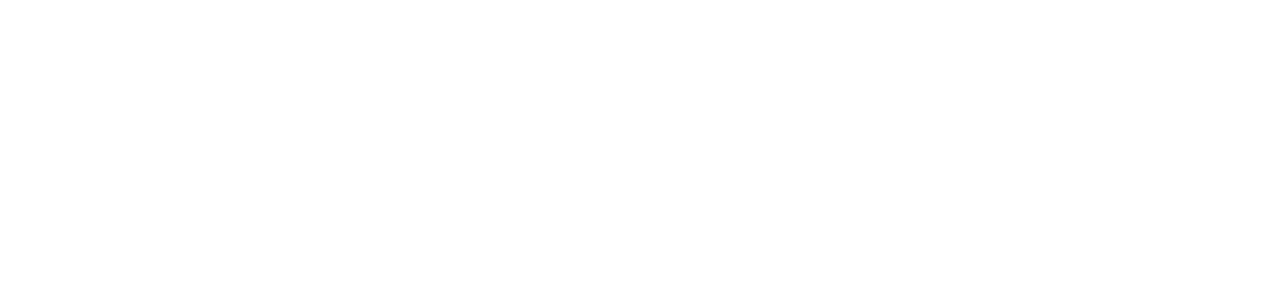
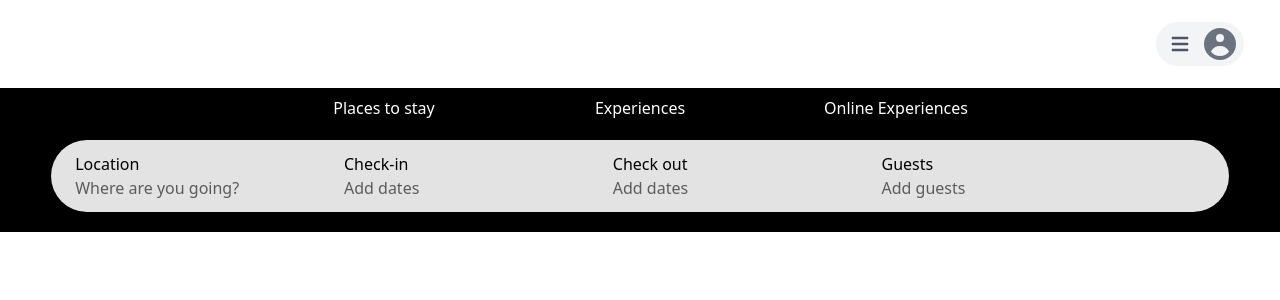
Before and after one commit to astrokachi/airbnb-clone, a Next.js app: page / in a window 1280 px wide. Shown: the top 300 px of the page. Built offline with nearby package versions, Linux system fonts and the light colour scheme.

Commit message:
navbar update 1.0

```diff
--- /dev/null
+++ b/components/Banner.js
@@ -0,0 +1,12 @@
+import React from 'react'
+import Image from 'next/image'
+
+function Banner() {
+  return (
+    <div className="">
+
+    </div>
+  )
+}
+
+export default Banner
--- a/components/Navbar.js
+++ b/components/Navbar.js
@@ -1,13 +1,88 @@
-import React from 'react'
+import React, { useEffect, useState } from 'react'
+import Image from 'next/image'
+import {
+  SearchIcon,
+  MenuIcon,
+  GlobeAltIcon,
+  UserCircleIcon,
+  UsersIcon,
+} from '@heroicons/react/solid'
 
 function Navbar() {
-  return <div>
-    <div></div>
+  const [position, setPosition] = useState(0)
 
-    <div></div>
+  const handleScroll = () => {
+    const position = window.pageYOffset
+    setPosition(position)
+  }
 
-    <div></div>
-  </div>
+  useEffect(() => {
+    window.addEventListener('scroll', handleScroll)
+  })
+
+  return (
+    <nav
+      className={`navbar sticky top-0 z-50 bg-white p-5 px-9 shadow-md transition-all delay-200 md:flex md:justify-between ${
+        position !== 0 ? 'bg-white' : 'bg-black'
+      }`}
+    >
+      <div className="navbar__logo  relative my-auto hidden h-10 cursor-pointer items-center md:block md:w-40 ">
+        <svg width="30" height="35" fill="white" style={{ display: 'block' }}>
+          <path d="M29.24 22.68c-.16-.39-.31-.8-.47-1.15l-.74-1.67-.03-.03c-2.2-4.8-4.55-9.68-7.04-14.48l-.1-.2c-.25-.47-.5-.99-.76-1.47-.32-.57-.63-1.18-1.14-1.76a5.3 5.3 0 00-8.2 0c-.47.58-.82 1.19-1.14 1.76-.25.52-.5 1.03-.76 1.5l-.1.2c-2.45 4.8-4.84 9.68-7.04 14.48l-.06.06c-.22.52-.48 1.06-.73 1.64-.16.35-.32.73-.48 1.15a6.8 6.8 0 007.2 9.23 8.38 8.38 0 003.18-1.1c1.3-.73 2.55-1.79 3.95-3.32 1.4 1.53 2.68 2.59 3.95 3.33A8.38 8.38 0 0022.75 32a6.79 6.79 0 006.75-5.83 5.94 5.94 0 00-.26-3.5zm-14.36 1.66c-1.72-2.2-2.84-4.22-3.22-5.95a5.2 5.2 0 01-.1-1.96c.07-.51.26-.96.52-1.34.6-.87 1.65-1.41 2.8-1.41a3.3 3.3 0 012.8 1.4c.26.4.45.84.51 1.35.1.58.06 1.25-.1 1.96-.38 1.7-1.5 3.74-3.21 5.95zm12.74 1.48a4.76 4.76 0 01-2.9 3.75c-.76.32-1.6.41-2.42.32-.8-.1-1.6-.36-2.42-.84a15.64 15.64 0 01-3.63-3.1c2.1-2.6 3.37-4.97 3.85-7.08.23-1 .26-1.9.16-2.73a5.53 5.53 0 00-.86-2.2 5.36 5.36 0 00-4.49-2.28c-1.85 0-3.5.86-4.5 2.27a5.18 5.18 0 00-.85 2.21c-.13.84-.1 1.77.16 2.73.48 2.11 1.78 4.51 3.85 7.1a14.33 14.33 0 01-3.63 3.12c-.83.48-1.62.73-2.42.83a4.76 4.76 0 01-5.32-4.07c-.1-.8-.03-1.6.29-2.5.1-.32.25-.64.41-1.02.22-.52.48-1.06.73-1.6l.04-.07c2.16-4.77 4.52-9.64 6.97-14.41l.1-.2c.25-.48.5-.99.76-1.47.26-.51.54-1 .9-1.4a3.32 3.32 0 015.09 0c.35.4.64.89.9 1.4.25.48.5 1 .76 1.47l.1.2c2.44 4.77 4.8 9.64 7 14.41l.03.03c.26.52.48 1.1.73 1.6.16.39.32.7.42 1.03.19.9.29 1.7.19 2.5z"></path>
+        </svg>
+      </div>
+
+      <div
+        className={`navbar__searchbar flex cursor-pointer  items-center justify-center rounded-full border bg-gray-200 py-2 md:hidden`}
+      >
+        <SearchIcon className="h-7 p-1 text-red-500" />
+        Where are you going?
+      </div>
+
+      {position ? (
+        <div className="nav__mdSearchBar hidden"></div>
+      ) : (
+        <div className="nav__midSection left-0 hidden w-[100%] pt-2 text-white md:absolute md:top-[88px] md:block md:bg-black">
+          <div className="grid grid-cols-5 justify-center">
+            <div />
+            <h3 className="ml-auto mr-auto">Places to stay</h3>
+            <h3 className="ml-auto mr-auto">Experiences</h3>
+            <h3 className="ml-auto mr-auto">Online Experiences</h3>
+            <div />
+          </div>
+          <div className="my-5 ml-auto mr-auto flex w-[92%]  rounded-full bg-black bg-white/[.89] py-3 pl-6">
+            <div className="grid w-[23.3%]">
+              <h3 className="text-black">Location</h3>
+              <h3 className="text-black/[.6]">Where are you going?</h3>
+            </div>
+            <div className="grid w-[23.3%]">
+              <h3 className="text-black">Check-in</h3>
+              <h3 className="text-black/[.6]">Add dates</h3>
+            </div>
+            <div className="grid w-[23.3%]">
+              <h3 className="text-black">Check out</h3>
+              <h3 className="text-black/[.6]">Add dates</h3>
+            </div>
+            <div className="grid w-[30%]">
+              <h3 className="text-black">Guests</h3>
+              <h3 className="text-black/[.6]">Add guests</h3>
+            </div>
+          </div>
+        </div>
+      )}
+
+      <div className="nav__userSection hidden items-center text-white  md:flex">
+        <h3 className="cursor-pointer rounded-full px-4 py-3 font-semibold hover:bg-white/[0.17]">
+          Become a Host
+        </h3>
+        <GlobeAltIcon className="w-15 h-11 cursor-pointer rounded-full px-4 py-3 hover:bg-white/[0.17]" />
+        <div className="ml-4 flex cursor-pointer items-center justify-between rounded-full bg-gray-100 px-1 py-[2px]">
+          <MenuIcon className="h-6 px-2 text-gray-600" />
+          <UserCircleIcon className="h-10 text-gray-500 " />
+        </div>
+      </div>
+    </nav>
+  )
 }
 
 export default Navbar
--- /dev/null
+++ b/jsconfig.json
@@ -0,0 +1,3 @@
+{
+  "exclude": ["node modules"]
+}
--- a/next.config.js
+++ b/next.config.js
@@ -1,4 +1,9 @@
 /** @type {import('next').NextConfig} */
+
 module.exports = {
   reactStrictMode: true,
+  images: {
+    domains: ['links.papareact.com'],
+  },
+  // experimental:
 }
--- a/package.json
+++ b/package.json
@@ -6,6 +6,7 @@
     "start": "next start"
   },
   "dependencies": {
+    "@heroicons/react": "^1.0.6",
     "next": "latest",
     "react": "^17.0.2",
     "react-dom": "^17.0.2"
--- a/pages/index.jsx
+++ b/pages/index.jsx
@@ -1,15 +1,17 @@
 import Head from 'next/head'
+import Banner from '../components/Banner'
 import Navbar from '../components/Navbar'
 
 const Home = () => {
   return (
-    <div className="flex min-h-screen flex-col items-center justify-center py-2">
+    <div className="">
       <Head>
-        <title>Kachi's airbnb</title>
+        <title>Kachi's Airbnb</title>
         <link rel="icon" href="/favicon.ico" />
       </Head>
 
       <Navbar />
+      <Banner />
     </div>
   )
 }
```
Also changed, not shown: tsconfig.json (+5 -13 lines), 1 other file (tests, documents, lock files or other folders).
